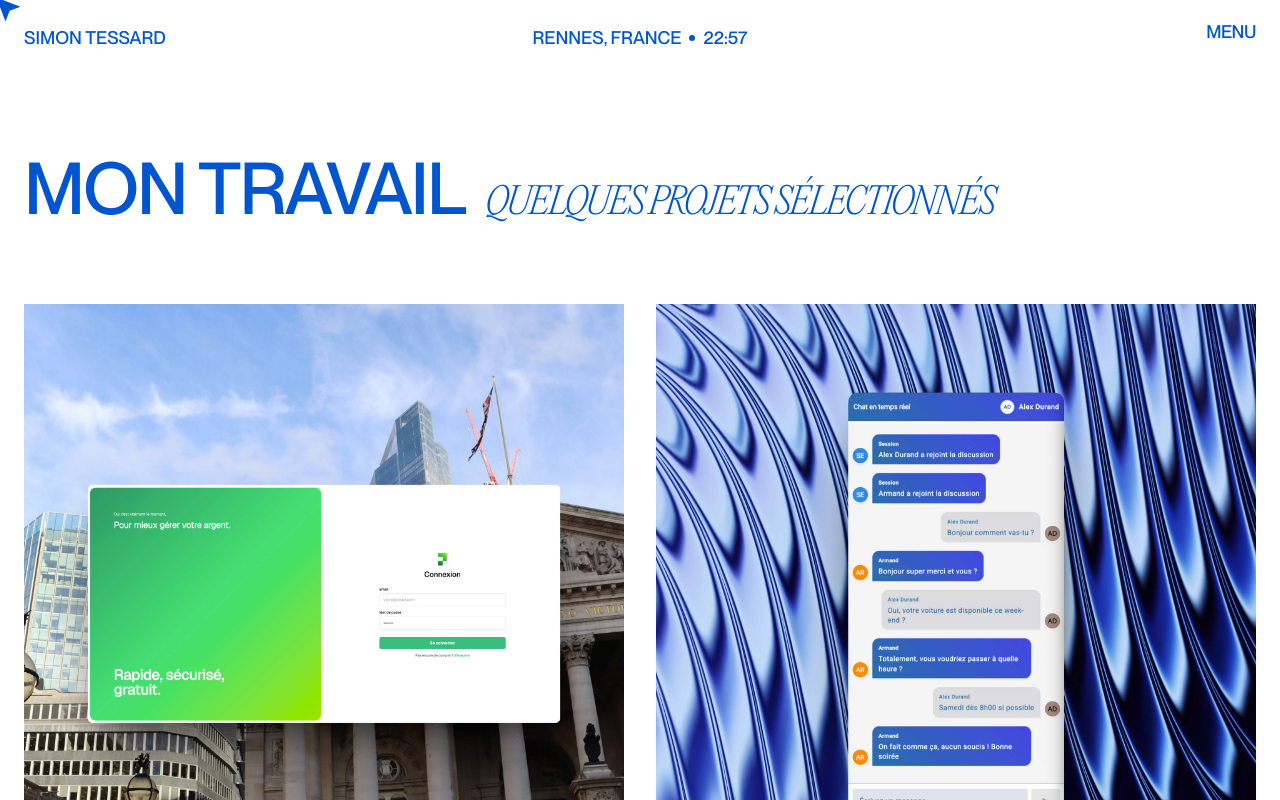
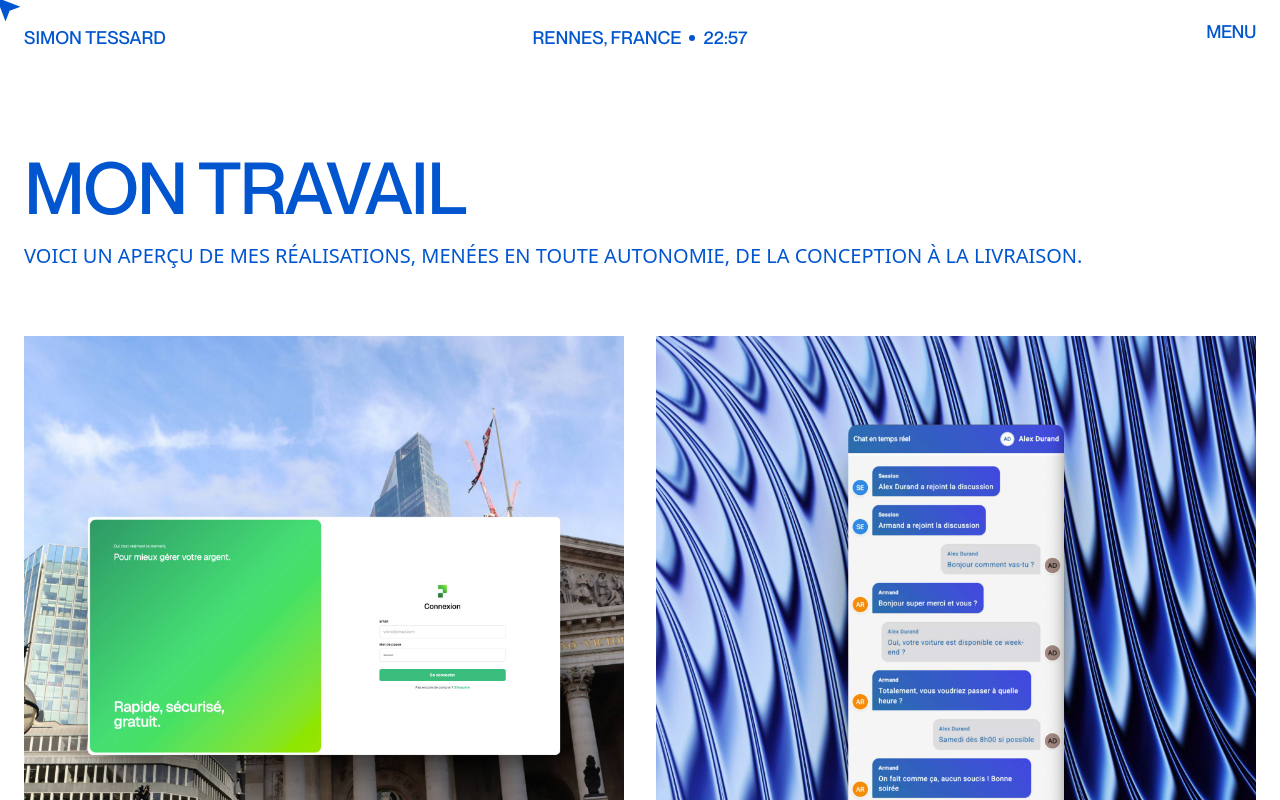
Before and after one commit to simontessard/2025-portfolio, a Next.js app: page /work in a window 1280 px wide. Shown: the top 800 px of the page. Built offline with nearby package versions, Linux system fonts and the light colour scheme.

Commit message:
Code cleaning

```diff
--- a/src/components/about/Paragraph.tsx
+++ b/src/components/about/Paragraph.tsx
@@ -1,10 +1,11 @@
 interface ParagraphProps {
     text: string;
+    className?: string;
 }
 
-export default function Paragraph({text}: ParagraphProps) {
+export default function Paragraph({text, className}: ParagraphProps) {
     return (
-        <p className="leading-7 lg:text-xl lg:leading-8 2xl:leading-9 md:max-w-6xl uppercase text-primary lg:font-medium">
+        <p className={`leading-7 lg:text-xl lg:leading-8 2xl:leading-9 md:max-w-6xl uppercase text-primary lg:font-medium ${className}`}>
             {text}
         </p>
     )
--- a/src/pages/work/index.tsx
+++ b/src/pages/work/index.tsx
@@ -2,6 +2,7 @@ import Curve from "@/components/utils/Curve";
 import PageTitle from "@/components/global/PageTitle";
 import ProjectsGrid from "@/components/projects/ProjectsGrid";
 import Footer from "@/components/global/Footer/Footer";
+import Paragraph from "@/components/about/Paragraph";
 import Head from "next/head";
 
 export default function Projects() {
@@ -17,8 +18,11 @@ export default function Projects() {
                 <div className="px-4 md:px-6 pt-24 md:pt-32 pb-6">
                     <PageTitle
                         title="Mon travail"
-                        secondWords="Quelques projets sélectionnés"
-                        className="mb-14 md:mb-20"
+                        className="mb-3 md:mb-4"
+                    />
+                    <Paragraph
+                        text="Voici un aperçu de mes réalisations, menées en toute autonomie, de la conception à la livraison."
+                        className="mb-12 md:mb-16"
                     />
                     <ProjectsGrid/>
                 </div>
--- a/src/pages/work/ycyw/index.tsx
+++ b/src/pages/work/ycyw/index.tsx
@@ -1,10 +1,8 @@
 import Curve from "@/components/utils/Curve";
 import Footer from "@/components/global/Footer/Footer";
 import MainImage from "@/components/projects-slug/MainImage";
-import GalleryMobile from "@/components/projects-slug/GalleryMobile";
 import Heading from "@/components/projects-slug/Heading";
 import Head from 'next/head'
-import GalleryDesktop from "@/components/projects-slug/GalleryDesktop";
 import {useEffect} from "react";
 import useAppStore from "@/store/store";
 import projectsData from '@/data/projects.json';
```
